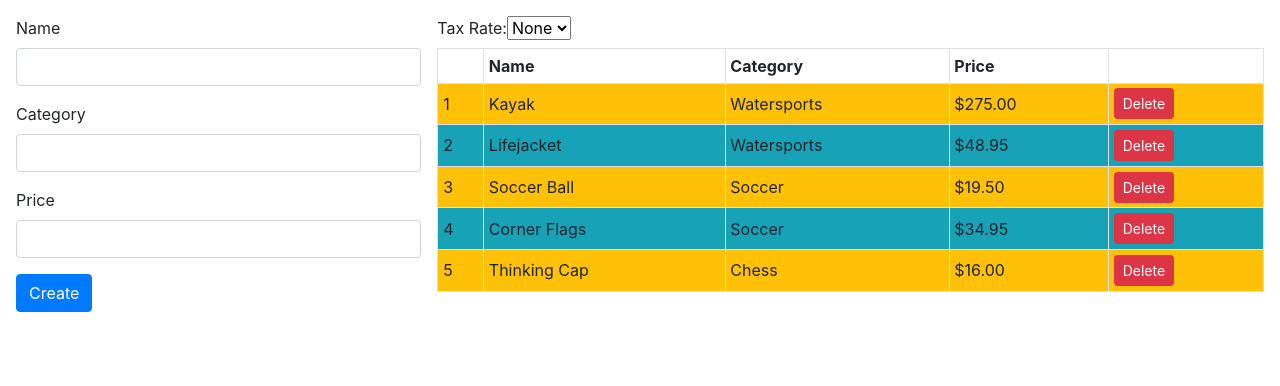
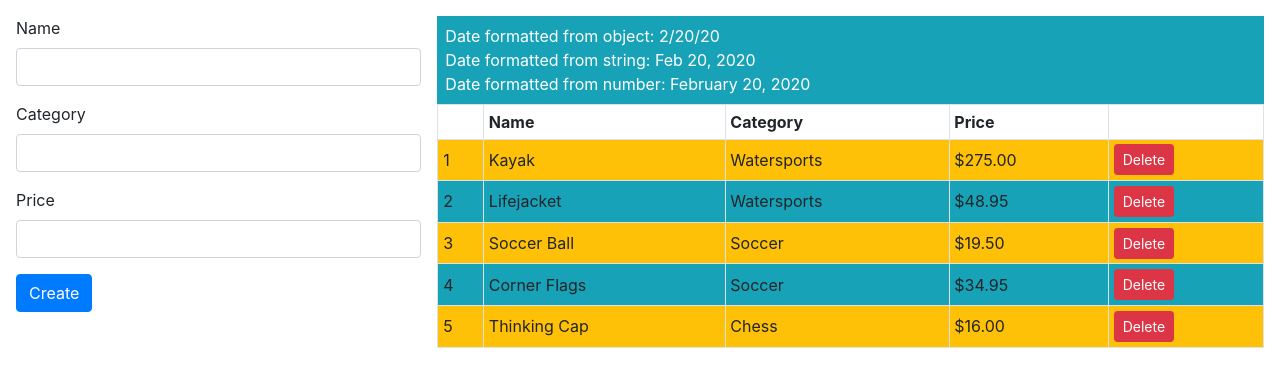
Before and after one commit to rene-copaga/example, an Angular app: page / in a window 1280 px wide. Shown: the top 386 px of the page. Built offline with nearby package versions, Linux system fonts and the light colour scheme.

Commit message:
Formatting Dates

```diff
--- a/src/app/productTable.component.html
+++ b/src/app/productTable.component.html
@@ -1,12 +1,7 @@
-<div>
-    <label>Tax Rate:</label>
-    <select [value]="taxRate || 0" (change)="taxRate=$event.target.value">
-        <option value="0">None</option>
-        <option value="10">{{ 0.1 | percent }}</option>
-        <option value="20">{{ 0.2 | percent }}</option>
-        <option value="50">{{ 0.5 | percent }}</option>
-        <option value="150">{{ 1.5 | percent }}</option>
-    </select>
+<div class="bg-info p-2 text-white">
+    <div>Date formatted from object: {{ dateObject | date:"shortDate" }}</div>
+    <div>Date formatted from string: {{ dateString | date:"mediumDate" }}</div>
+    <div>Date formatted from number: {{ dateNumber | date:"longDate" }}</div>
 </div>
 
 <table class="table table-sm table-bordered table-striped">
--- a/src/app/productTable.component.ts
+++ b/src/app/productTable.component.ts
@@ -22,4 +22,8 @@ export class ProductTableComponent {
     deleteProduct(key: number) {
         this.dataModel.deleteProduct(key);
     }
+
+    dateObject: Date = new Date(2020, 1, 20);
+    dateString: string = "2020-02-20T00:00:00.000Z";
+    dateNumber: number = 1582156800000;
 }
```
